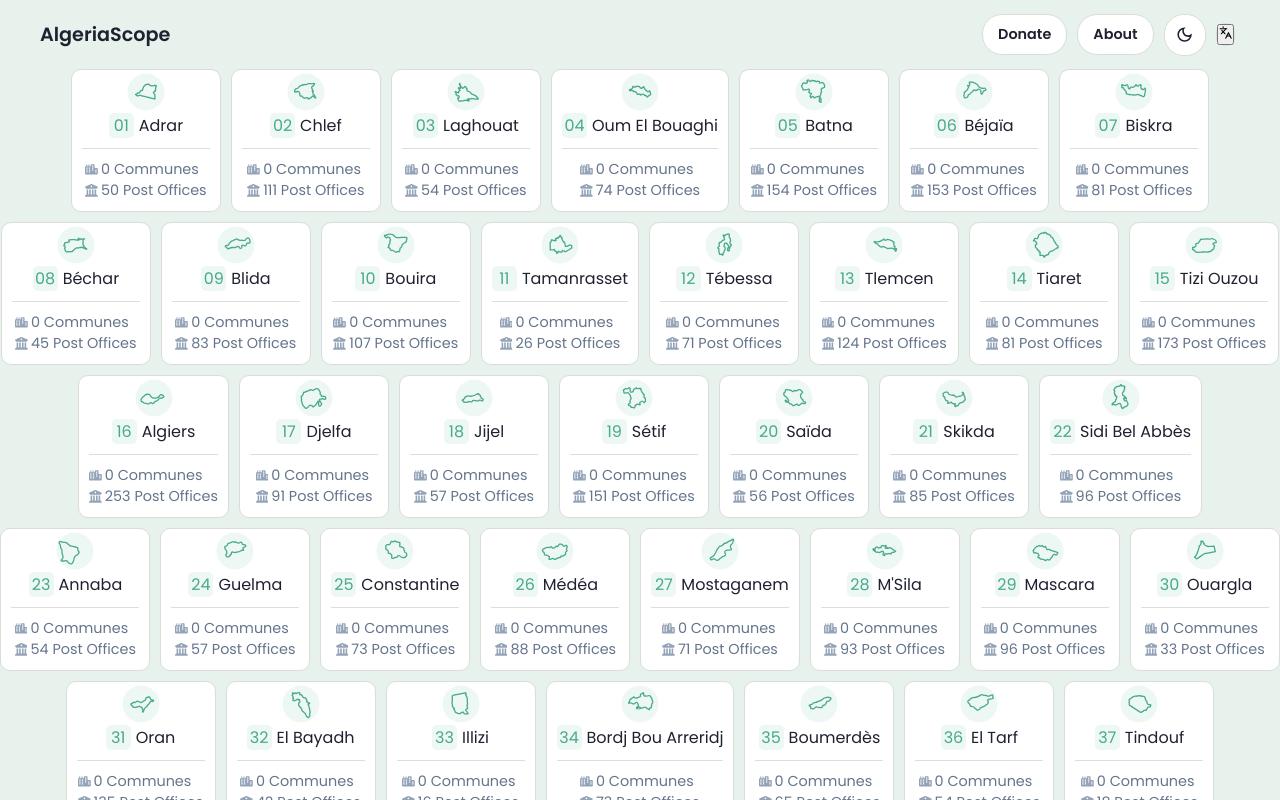
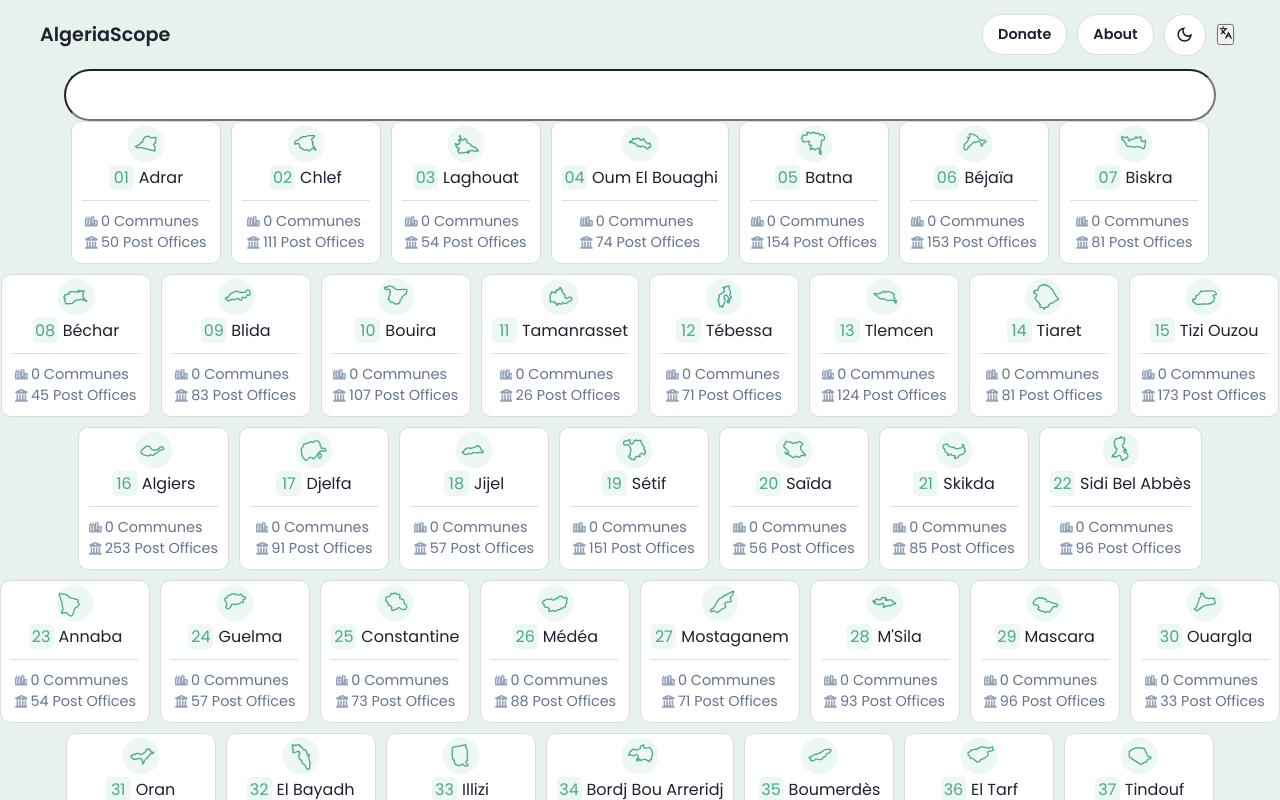
Before and after one commit to algeriascope/algeriascope.github.io, a React (Vite) app: page /postcodes in a window 1280 px wide. Shown: the top 800 px of the page. Built offline with nearby package versions, Linux system fonts and the light colour scheme.

Commit message:
search bar

```diff
--- a/src/components/Navbar.jsx
+++ b/src/components/Navbar.jsx
@@ -3,6 +3,7 @@ import styles from './Navbar.module.css';
 import { Link } from 'react-router-dom';
 import { LuLanguages } from 'react-icons/lu';
 import ThemeToggle from './ThemeToggle';
+
 const Navbar = () => (
   <nav className={styles.navbarContainer}>
     <div className={styles.logo}>
--- a/src/pages/Postcodes.jsx
+++ b/src/pages/Postcodes.jsx
@@ -1,4 +1,4 @@
-import React from 'react';
+import React, { useState } from 'react';
 import { ReactSVG } from 'react-svg';
 import styles from './Postcodes.module.css';
 import data from '../data/algeria_data.json';
@@ -10,7 +10,7 @@ const wilayaMaps = import.meta.glob('../assets/maps/*.svg', {
   import: 'default',
 });
 
-export const slugify = (str)=>{
+export const slugify = (str) => {
   return str
     .toLowerCase()
     .normalize('NFD')
@@ -18,11 +18,34 @@ export const slugify = (str)=>{
     .trim()
     .replace(/[\s_]+/g, '-')
     .replace(/[^\w-]+/g, '');
-}
+};
 
 const Postcodes = () => {
+  const [query, setQuery] = useState('');
+    const filteredData = data.filter((wilaya) => {
+      return (
+        wilaya.wilaya_name
+          .toLocaleLowerCase()
+          .includes(query.toLocaleLowerCase()) ||
+        wilaya.wilaya_code.includes(query)
+      );
+    });
+
   return (
     <div className={styles.postcodesPage}>
+      <input
+        type="text"
+        className={styles.searchInput}
+        value={query}
+        onChange={(e) => setQuery(e.target.value)}
+      />
+      {/* {filteredData.map((wilaya) =>
+  wilaya.postcodes.map((postcode) => (
+    <p key={postcode.postcode}>
+      {wilaya.wilaya_name} - {postcode.commune_name}: {postcode.postcode}
+    </p>
+  ))
+)} */}
       <div className={styles.postcodesContainer}>
         {data.map((wilaya) => {
           const mapSvg = wilayaMaps[`../assets/maps/${wilaya.wilaya_code}.svg`];
--- a/src/pages/Postcodes.module.css
+++ b/src/pages/Postcodes.module.css
@@ -5,6 +5,14 @@
   gap: 10px;
 }
 
+.searchInput{
+  display: block;
+  width: 90vw;
+  margin: 0 auto;
+  font-size: 1.5rem;
+  border-radius: 100px;
+  padding: 10px;
+}
 .postcodesContainer a{
   text-decoration: none;
 }
--- a/src/pages/Rates.module.css
+++ b/src/pages/Rates.module.css
@@ -4,6 +4,7 @@
 }
 
 .tablesContainer{
+  color: var(--text-primary);
   display: flex;
   align-items: center;
   justify-content: center;
```
Lines whose indentation alone changed are shown as unchanged.
